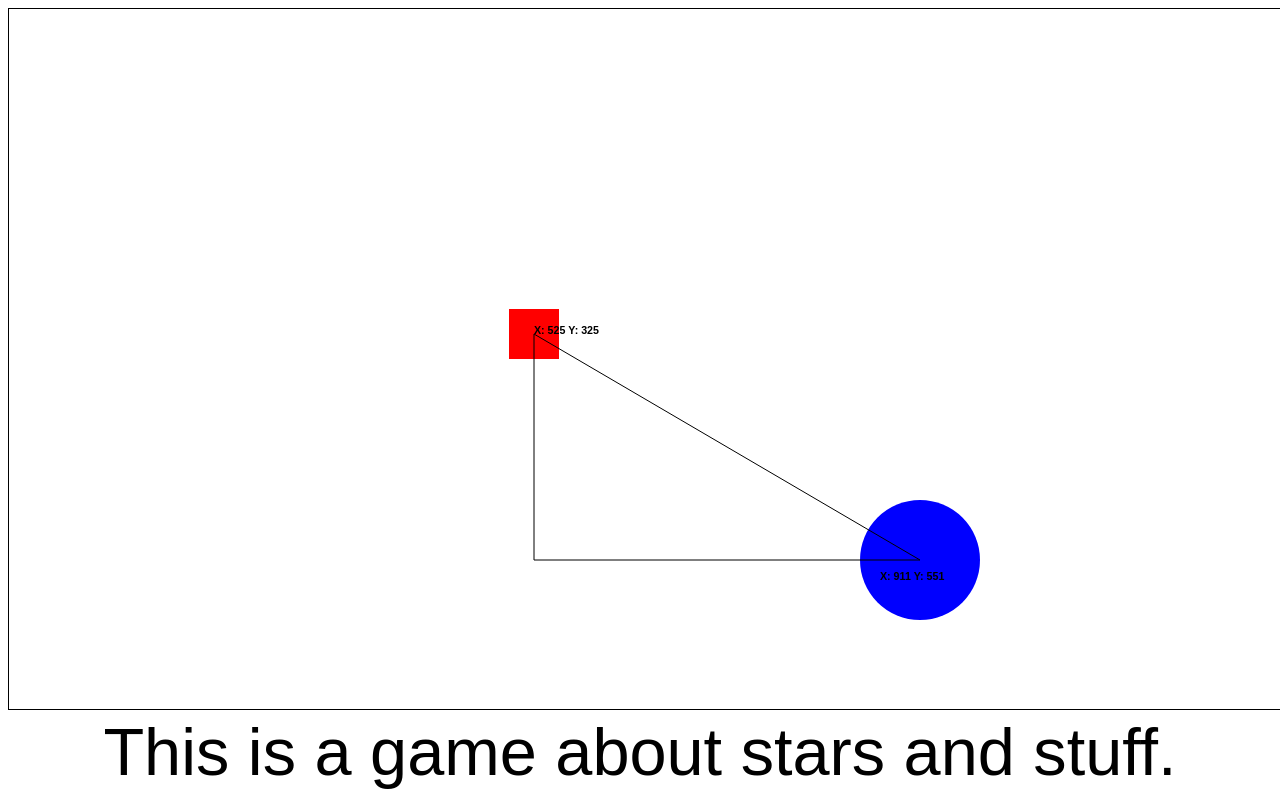
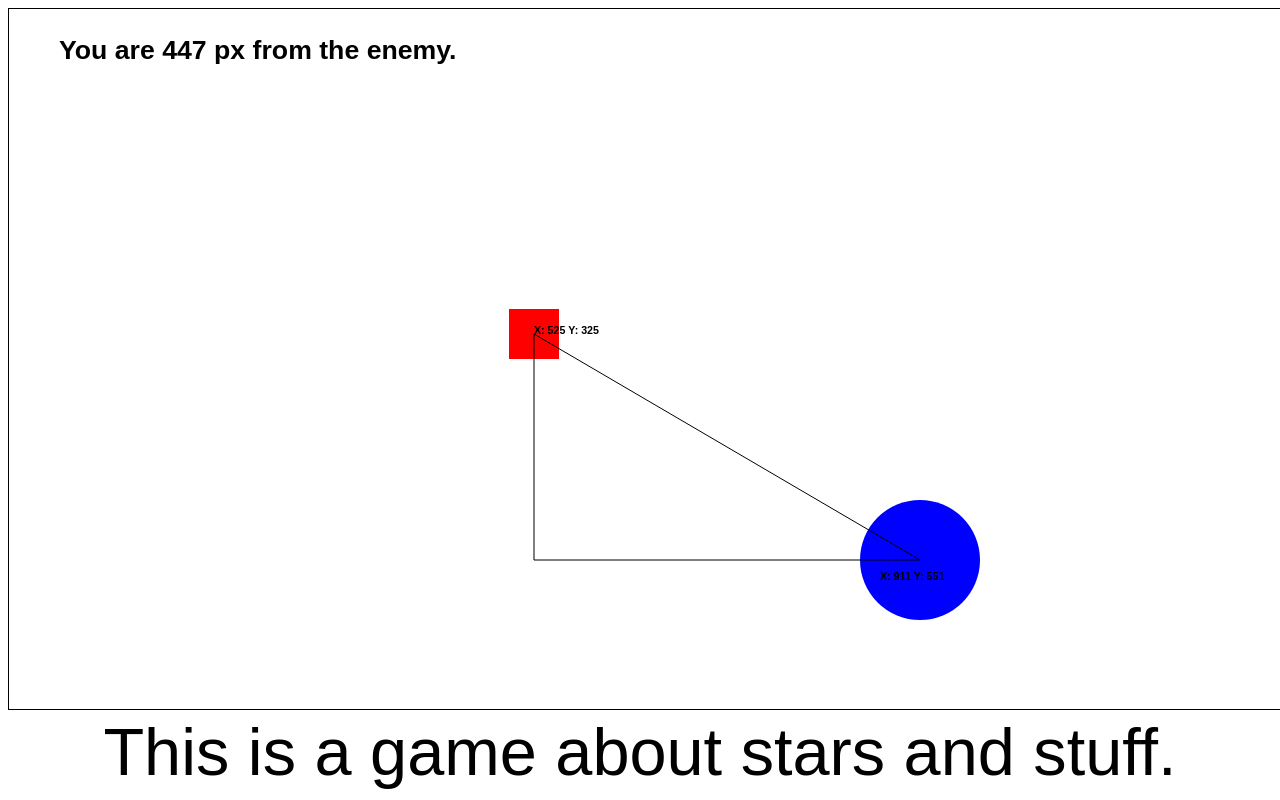
Before and after one commit to ugotsoul/Stellar, a plain HTML site: page paralax.html in a window 1280 px wide. Shown: the top 800 px of the page. Drawn offline with Linux system fonts and the light colour scheme.

Commit message:
working distance function

```diff
--- a/paralax.html
+++ b/paralax.html
@@ -28,8 +28,6 @@ Oops, your browser does not support Html5 canvas. Dang.
 
 		//Change this function name, it don't make no sense
 		keyPosition();
-
-		getGameElementsPos();
 
 		});
 
@@ -70,6 +68,24 @@ function getElements() {
 	}
 }
 
+//draw game elements on canvas
+function drawElements() {
+	// itterate through the array of objects
+	for (var c =0; c < gameElements.length; c++) {
+		//draw element on canvas
+		getGameElementsPos();
+		gameElements[c].update();
+	}
+}
+
+
+function updateBoard() {
+	//clear board
+	ctx.clearRect(0,0,canvas.width,canvas.height);
+	drawElements();
+}
+
+
 // ###############################
 //  Get player position with Mouse
 // ###############################
@@ -105,7 +121,7 @@ function keyPosition() {
 	// event listener for keys
 	$(window).keypress(function(evt) {
 
-		getGameElementsPos();
+		//getGameElementsPos();
 		//log key movements
 		for (var e = 0; e < gameElements.length; e++){
 
@@ -164,6 +180,7 @@ function getGameElementsPos() {
  		distX = playerX - enemyX;
  		distY = playerY - enemyY;
 
+
  		console.log(distX);
  		console.log(distY);
  		hypotenuse = Math.floor(Math.sqrt(Math.pow(distX, 2) + Math.pow(distY, 2)));
@@ -171,28 +188,10 @@ function getGameElementsPos() {
  		console.log("Hypotenuse:");
  		console.log(hypotenuse);
 
-
-
- 		//console.log('Total distance away from the player is X: '+distX+' Y:'+distY);
  		}
  	}
 }
 
-//draw game elements on canvas
-function drawElements() {
-	// itterate through the array of objects
-	for (var c =0; c < gameElements.length; c++) {
-		//draw element on canvas
-		gameElements[c].update();
-	}
-}
-
-
-function updateBoard() {
-	//clear board
-	ctx.clearRect(0,0,canvas.width,canvas.height);
-	drawElements();
-}
 
 // game state object where your player is, where your enemies are
 function Player(x, y, w, h, fill) {
@@ -208,9 +207,16 @@ function Player(x, y, w, h, fill) {
 	this.update = function() {
 		ctx.fillStyle = this.fill;
 		ctx.fillRect(this.x, this.y, this.w, this.h);
+
+		//player center coordinates
 		ctx.fillStyle = '#000';
 		ctx.font = "bold 8pt Sans-Serif";
         ctx.fillText('X: '+(this.x+(this.w/2))+' Y: '+(this.y+(this.h/2)), (this.x+(this.w/2)), (this.y+(this.h/2)));
+
+        //player center distance from enemy center
+ 		ctx.fillStyle = '#000';
+		ctx.font = "bold 20pt Sans-Serif";
+        ctx.fillText('You are '+window.hypotenuse+' px from the enemy.', 50, 50);
 
 	}
 }
```
